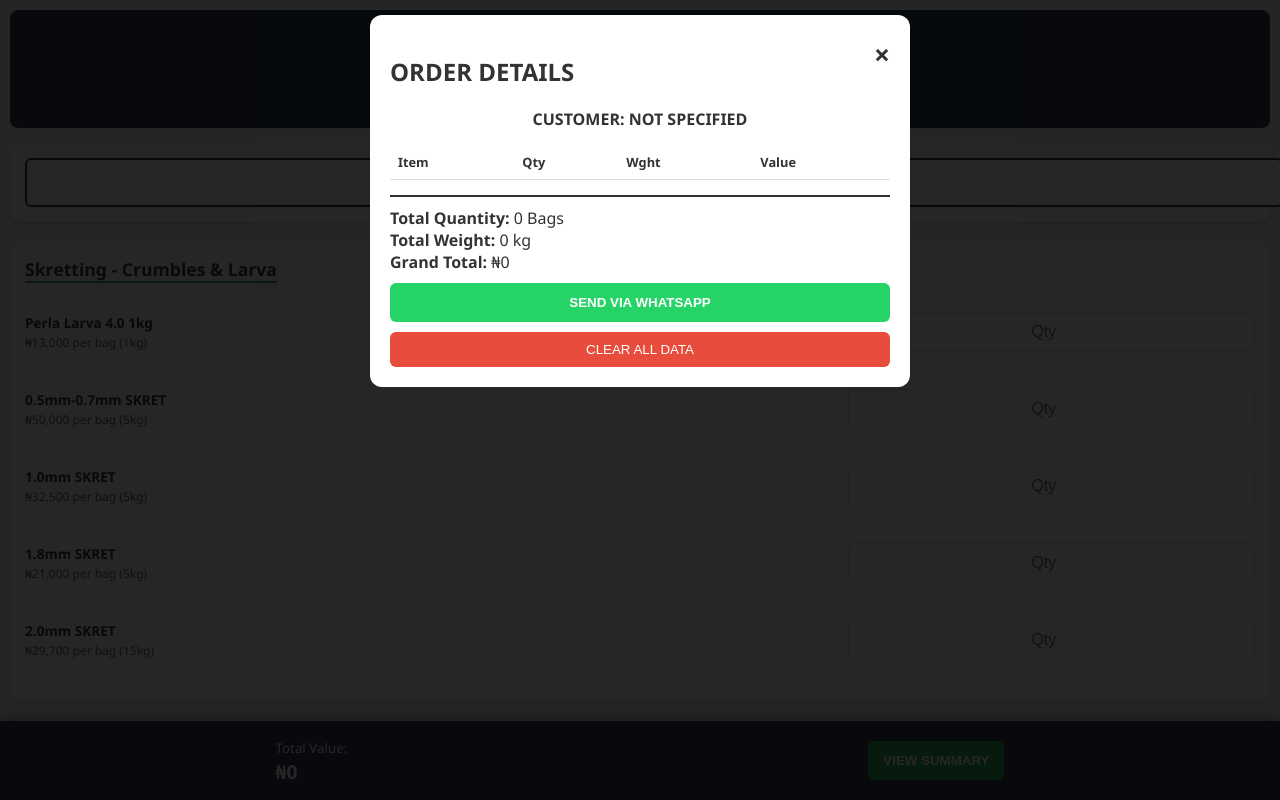
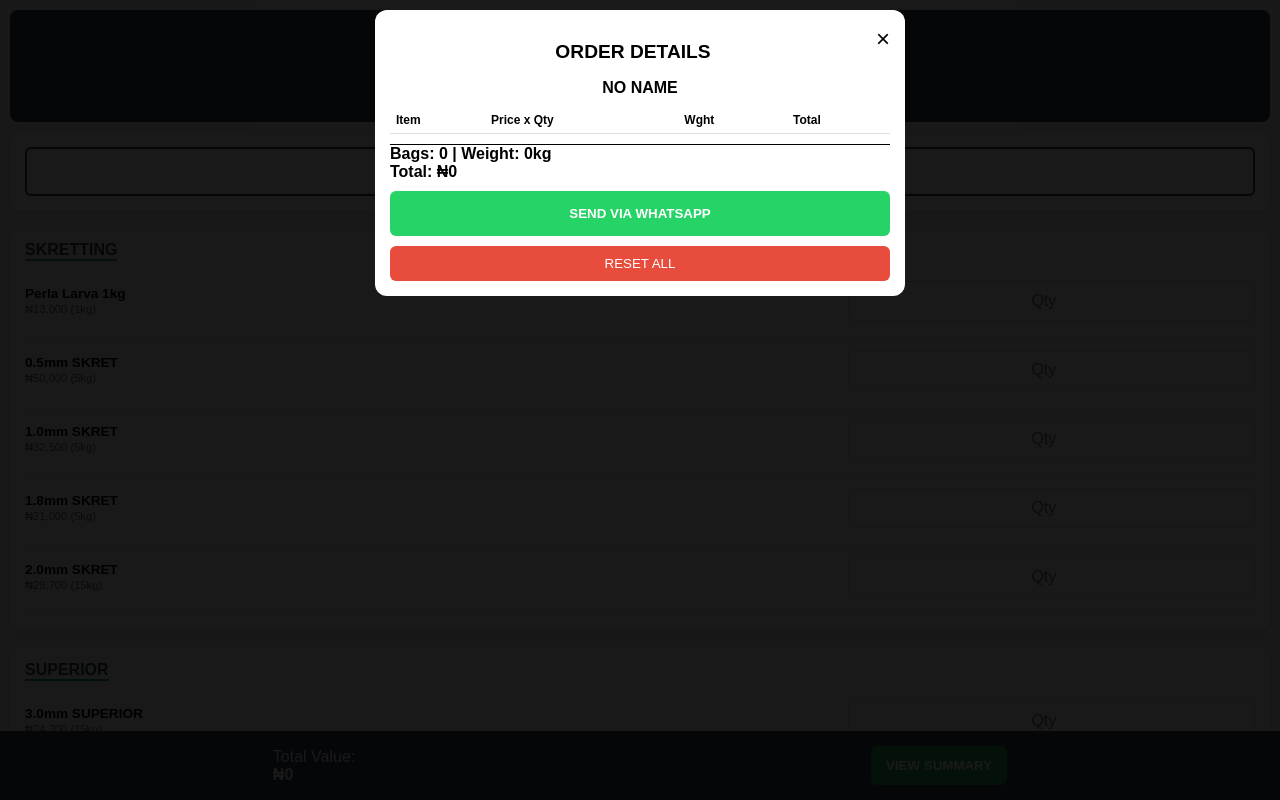
Before and after one commit to rantihub/Factoryorder, a plain HTML site: page index.html in a window 1280 px wide. Both pictures are taken after a click on the button "VIEW SUMMARY". Shown: the top 800 px of the page. Drawn offline with Linux system fonts and the light colour scheme.

Commit message:
Refactor HTML, CSS, and JavaScript for clarity
Refactor CSS styles for consistency and readability. Update HTML structure for better semantics and accessibility. Modify JavaScript functions for improved performance and clarity.

```diff
--- a/index.html
+++ b/index.html
@@ -5,146 +5,30 @@
     <meta name="viewport" content="width=device-width, initial-scale=1.0">
     <title>Factoryorder | Order Manager</title>
     <style>
-        :root {
-            --primary: #2c3e50;
-            --accent: #27ae60;
-            --bg: #f4f7f6;
-            --white: #ffffff;
-            --text: #333;
-        }
-
-        body {
-            font-family: 'Segoe UI', Tahoma, Geneva, Verdana, sans-serif;
-            background-color: var(--bg);
-            color: var(--text);
-            margin: 0;
-            padding: 10px;
-            padding-bottom: 120px;
-        }
-
-        header {
-            background: var(--primary);
-            color: white;
-            padding: 1rem;
-            text-align: center;
-            border-radius: 8px;
-            margin-bottom: 15px;
-        }
-
-        .customer-section {
-            background: var(--white);
-            padding: 15px;
-            border-radius: 10px;
-            margin-bottom: 20px;
-            box-shadow: 0 2px 5px rgba(0,0,0,0.1);
-            text-align: center;
-        }
-
-        .customer-input {
-            width: 100%;
-            padding: 12px;
-            border: 2px solid var(--primary);
-            border-radius: 6px;
-            font-size: 1.1rem;
-            font-weight: bold;
-            text-transform: uppercase;
-            text-align: center;
-        }
-
-        .category-card {
-            background: var(--white);
-            border-radius: 10px;
-            padding: 15px;
-            margin-bottom: 20px;
-            box-shadow: 0 2px 5px rgba(0,0,0,0.1);
-        }
-
-        h3 {
-            margin-top: 0;
-            color: var(--primary);
-            border-bottom: 2px solid var(--accent);
-            display: inline-block;
-            font-size: 1.1rem;
-        }
-
-        .product-row {
-            display: grid;
-            grid-template-columns: 2fr 1fr;
-            gap: 8px;
-            align-items: center;
-            padding: 12px 0;
-            border-bottom: 1px solid #eee;
-        }
-
+        :root { --primary: #2c3e50; --accent: #27ae60; --bg: #f4f7f6; --white: #ffffff; }
+        body { font-family: sans-serif; background-color: var(--bg); margin: 0; padding: 10px 10px 120px 10px; }
+        header { background: var(--primary); color: white; padding: 1rem; text-align: center; border-radius: 8px; margin-bottom: 10px; }
+        .customer-section { background: var(--white); padding: 15px; border-radius: 10px; margin-bottom: 15px; box-shadow: 0 2px 5px rgba(0,0,0,0.1); }
+        .customer-input { width: 100%; padding: 12px; border: 2px solid var(--primary); border-radius: 6px; font-size: 1.1rem; font-weight: bold; text-transform: uppercase; text-align: center; box-sizing: border-box; }
+        .category-card { background: var(--white); border-radius: 10px; padding: 15px; margin-bottom: 15px; box-shadow: 0 2px 5px rgba(0,0,0,0.1); }
+        h3 { margin: 0 0 10px 0; color: var(--primary); border-bottom: 2px solid var(--accent); display: inline-block; font-size: 1rem; text-transform: uppercase; }
+        .product-row { display: grid; grid-template-columns: 2fr 1fr; gap: 8px; align-items: center; padding: 10px 0; border-bottom: 1px solid #eee; }
         .product-info { font-weight: 600; font-size: 0.85rem; }
-        .product-meta { font-size: 0.75rem; color: #666; font-weight: normal; }
-
-        input[type="number"] {
-            width: 100%;
-            padding: 10px;
-            border: 1px solid #ddd;
-            border-radius: 6px;
-            box-sizing: border-box;
-            font-size: 1rem;
-            text-align: center;
-        }
-
-        .row-totals {
-            grid-column: span 2;
-            font-size: 0.8rem;
-            color: var(--accent);
-            font-weight: bold;
-            text-align: right;
-            margin-top: 4px;
-        }
-
-        .summary-panel {
-            position: fixed;
-            bottom: 0;
-            left: 0;
-            right: 0;
-            background: var(--primary);
-            color: white;
-            padding: 15px;
-            display: flex;
-            justify-content: space-around;
-            align-items: center;
-            box-shadow: 0 -2px 15px rgba(0,0,0,0.3);
-            z-index: 100;
-        }
-
-        .summary-btn { background: var(--accent); color: white; border: none; padding: 12px 15px; border-radius: 6px; cursor: pointer; font-weight: bold; }
-        .whatsapp-btn { background: #25D366; color: white; border: none; padding: 12px 15px; border-radius: 6px; cursor: pointer; font-weight: bold; margin-top: 10px; width: 100%; }
-
-        #reportModal {
-            display: none;
-            position: fixed;
-            top: 0; left: 0; width: 100%; height: 100%;
-            background: rgba(0,0,0,0.85);
-            z-index: 1000;
-            overflow-y: auto;
-            padding: 15px;
-            box-sizing: border-box;
-        }
-
-        .modal-content {
-            background: white;
-            padding: 20px;
-            border-radius: 12px;
-            max-width: 500px;
-            margin: auto;
-        }
-
-        table { width: 100%; border-collapse: collapse; margin-top: 15px; font-size: 0.8rem; }
-        th, td { text-align: left; padding: 8px; border-bottom: 1px solid #ddd; }
-        .close-btn { float: right; font-size: 28px; font-weight: bold; cursor: pointer; }
+        .product-meta { font-size: 0.7rem; color: #666; font-weight: normal; }
+        input[type="number"] { width: 100%; padding: 10px; border: 1px solid #ddd; border-radius: 6px; font-size: 1rem; text-align: center; box-sizing: border-box; }
+        .row-totals { grid-column: span 2; font-size: 0.75rem; color: var(--accent); font-weight: bold; text-align: right; }
+        .summary-panel { position: fixed; bottom: 0; left: 0; right: 0; background: var(--primary); color: white; padding: 15px; display: flex; justify-content: space-around; align-items: center; z-index: 100; }
+        .summary-btn { background: var(--accent); color: white; border: none; padding: 12px 15px; border-radius: 6px; font-weight: bold; }
+        #reportModal { display: none; position: fixed; top: 0; left: 0; width: 100%; height: 100%; background: rgba(0,0,0,0.9); z-index: 1000; overflow-y: auto; padding: 10px; box-sizing: border-box; }
+        .modal-content { background: white; padding: 15px; border-radius: 12px; max-width: 500px; margin: auto; }
+        table { width: 100%; border-collapse: collapse; font-size: 0.75rem; margin-top: 10px; }
+        th, td { text-align: left; padding: 6px; border-bottom: 1px solid #ddd; }
+        .whatsapp-btn { background: #25D366; color: white; border: none; padding: 15px; border-radius: 6px; width: 100%; font-weight: bold; margin-top: 10px; }
     </style>
 </head>
 <body>
 
-<header>
-    <h1>Factoryorder</h1>
-</header>
+<header><h1>Factoryorder</h1></header>
 
 <div class="customer-section">
     <input type="text" id="customer-name" class="customer-input" placeholder="CUSTOMER NAME" oninput="saveCustomer(this.value)">
@@ -153,76 +37,67 @@
 <div id="app"></div>
 
 <div class="summary-panel">
-    <div>
-        <small>Total Value:</small><br>
-        <strong style="font-size: 1.2rem;">₦<span id="grand-value">0</span></strong>
-    </div>
+    <div>Total Value:<br><strong>₦<span id="grand-value">0</span></strong></div>
     <button class="summary-btn" onclick="showSummary()">VIEW SUMMARY</button>
 </div>
 
 <div id="reportModal">
     <div class="modal-content">
-        <span class="close-btn" onclick="closeModal()">&times;</span>
-        <h2 id="modal-title">ORDER DETAILS</h2>
+        <span style="float:right; font-size:24px; cursor:pointer;" onclick="closeModal()">&times;</span>
+        <h2 style="font-size:1.2rem; text-align:center;">ORDER DETAILS</h2>
         <div id="modal-body"></div>
         <button class="whatsapp-btn" onclick="sendWhatsApp()">SEND VIA WHATSAPP</button>
-        <button onclick="resetData()" style="background: #e74c3c; color:white; border:none; padding:10px; width:100%; margin-top:10px; border-radius:6px;">CLEAR ALL DATA</button>
+        <button onclick="resetData()" style="background:#e74c3c; color:white; border:none; width:100%; padding:10px; margin-top:10px; border-radius:6px;">RESET ALL</button>
     </div>
 </div>
 
 <script>
-    // Data updated from provided images
     const dataStructure = [
-        {
-            cat: "Skretting - Crumbles & Larva",
-            items: [
-                { name: "Perla Larva 4.0 1kg", price: 13000, weight: 1 },
-                { name: "0.5mm-0.7mm SKRET", price: 50000, weight: 5 },
-                { name: "1.0mm SKRET", price: 32500, weight: 5 },
-                { name: "1.8mm SKRET", price: 21000, weight: 5 },
-                { name: "2.0mm SKRET", price: 29700, weight: 15 }
-            ]
-        },
-        {
-            cat: "Skretting - Superior & Essential",
-            items: [
-                { name: "3.0mm SKRET", price: 24300, weight: 15 },
-                { name: "4.5mm SUPERIOR NG", price: 22200, weight: 15 },
-                { name: "6.0mm SUPERIOR NG", price: 22200, weight: 15 },
-                { name: "8.0mm SUPERIOR NG", price: 22200, weight: 15 },
-                { name: "3.0 ESS", price: 23250, weight: 15 },
-                { name: "4.5 ESS", price: 21150, weight: 15 },
-                { name: "6.0 ESS", price: 19650, weight: 15 },
-                { name: "8.0 ESS", price: 18150, weight: 15 }
-            ]
-        },
-        {
-            cat: "Hendrix - Broiler Pellets",
-            items: [
-                { name: "Pre-Starter 25kg Nig", price: 20500, weight: 25 },
-                { name: "Broiler Starter Ng. 25kg", price: 19250, weight: 25 },
-                { name: "Broiler Finisher Ng. 25kg", price: 18750, weight: 25 },
-                { name: "Broiler Starter Ess. 25kg", price: 16500, weight: 25 },
-                { name: "Broiler Finisher Ess. 25kg", price: 16000, weight: 25 }
-            ]
-        },
-        {
-            cat: "Hendrix - Concentrate (CCT 5%)",
-            items: [
-                { name: "Layer Production CCT", price: 80000, weight: 50 },
-                { name: "Layer Rearer CCT", price: 77500, weight: 50 },
-                { name: "Broiler Starter CCT", price: 95000, weight: 50 },
-                { name: "Broiler Finisher CCT", price: 92500, weight: 50 },
-                { name: "Breeder CCT", price: 85000, weight: 50 }
-            ]
-        },
-        {
-            cat: "Hendrix - Mash",
-            items: [
-                { name: "Layer Production Mash", price: 13000, weight: 25 },
-                { name: "Layer Grower Mash", price: 12900, weight: 25 }
-            ]
-        }
+        { cat: "SKRETTING", items: [
+            { name: "Perla Larva 1kg", price: 13000, w: 1 },
+            { name: "0.5mm SKRET", price: 50000, w: 5 },
+            { name: "1.0mm SKRET", price: 32500, w: 5 },
+            { name: "1.8mm SKRET", price: 21000, w: 5 },
+            { name: "2.0mm SKRET", price: 29700, w: 15 }
+        ]},
+        { cat: "SUPERIOR", items: [
+            { name: "3.0mm SUPERIOR", price: 24300, w: 15 },
+            { name: "4.5mm SUPERIOR", price: 22200, w: 15 },
+            { name: "6.0mm SUPERIOR", price: 22200, w: 15 },
+            { name: "8.0mm SUPERIOR", price: 22200, w: 15 }
+        ]},
+        { cat: "ESSENTIAL", items: [
+            { name: "3.0mm ESSENTIAL", price: 23250, w: 15 },
+            { name: "4.5mm ESSENTIAL", price: 21150, w: 15 },
+            { name: "6.0mm ESSENTIAL", price: 19650, w: 15 },
+            { name: "8.0mm ESSENTIAL", price: 18150, w: 15 }
+        ]},
+        { cat: "REPRO", items: [ { name: "8.0mm Repro", price: 27000, w: 15 } ]},
+        { cat: "ADDITIVES", items: [
+            { name: "Selko pH", price: 100000, w: 25 },
+            { name: "Aqua Care", price: 47500, w: 1 }
+        ]},
+        { cat: "HENDRIX PRO", items: [
+            { name: "Prestarter 25kg", price: 20500, w: 25 },
+            { name: "BStarter Pro 25kg", price: 19250, w: 25 },
+            { name: "BGrower Pro 25kg", price: 18750, w: 25 },
+            { name: "BFinisher Pro 25kg", price: 18000, w: 25 }
+        ]},
+        { cat: "HENDRIX ESSENTIAL", items: [
+            { name: "BStarter Ess 25kg", price: 16500, w: 25 },
+            { name: "BFinisher Ess 25kg", price: 16000, w: 25 }
+        ]},
+        { cat: "CONCENTRATE", items: [
+            { name: "Layer Prod CCT", price: 80000, w: 50 },
+            { name: "Layer Rearer CCT", price: 77500, w: 50 },
+            { name: "Broiler Starter CCT", price: 95000, w: 50 },
+            { name: "Broiler Finisher CCT", price: 92500, w: 50 },
+            { name: "Breeder CCT", price: 85000, w: 50 }
+        ]},
+        { cat: "MASH", items: [
+            { name: "Layer Mash 25kg", price: 13000, w: 25 },
+            { name: "Grower Mash 25kg", price: 12900, w: 25 }
+        ]}
     ];
 
     let state = JSON.parse(localStorage.getItem('factoryOrderData')) || {};
@@ -232,26 +107,16 @@
         const app = document.getElementById('app');
         document.getElementById('customer-name').value = customerName;
         let html = '';
-
         dataStructure.forEach(group => {
             html += `<div class="category-card"><h3>${group.cat}</h3>`;
             group.items.forEach(item => {
                 const id = item.name.replace(/\s+/g, '-');
                 const qty = state[id] || '';
-                const rowVal = qty ? (qty * item.price) : 0;
-                const rowWeight = qty ? (qty * item.weight) : 0;
-
                 html += `
                     <div class="product-row">
-                        <div class="product-info">
-                            ${item.name}<br>
-                            <span class="product-meta">₦${item.price.toLocaleString()} per bag (${item.weight}kg)</span>
-                        </div>
-                        <input type="number" placeholder="Qty" value="${qty}"
-                            oninput="update('${id}', this.value)">
-                        <div class="row-totals" id="total-${id}">
-                            ${qty > 0 ? rowWeight + 'kg | ₦' + rowVal.toLocaleString() : ''}
-                        </div>
+                        <div class="product-info">${item.name}<br><span class="product-meta">₦${item.price.toLocaleString()} (${item.w}kg)</span></div>
+                        <input type="number" placeholder="Qty" value="${qty}" oninput="update('${id}', this.value)">
+                        <div class="row-totals" id="total-${id}">${qty > 0 ? (qty * item.w) + 'kg | ₦' + (qty * item.price).toLocaleString() : ''}</div>
                     </div>`;
             });
             html += `</div>`;
@@ -260,108 +125,60 @@
         calculateGrandTotals();
     }
 
-    function saveCustomer(val) {
-        customerName = val.toUpperCase();
-        localStorage.setItem('factoryCustomerName', customerName);
-    }
+    function saveCustomer(val) { customerName = val.toUpperCase(); localStorage.setItem('factoryCustomerName', customerName); }
+    function findItem(id) { for (const g of dataStructure) { for (const i of g.items) { if (i.name.replace(/\s+/g, '-') === id) return i; } } }
 
     function update(id, value) {
         const qty = parseInt(value) || 0;
-        if (qty <= 0) delete state[id];
-        else state[id] = qty;
-
+        qty <= 0 ? delete state[id] : state[id] = qty;
         localStorage.setItem('factoryOrderData', JSON.stringify(state));
-
-        const item = findItemById(id);
-        const display = document.getElementById(`total-${id}`);
-        if (qty > 0) {
-            display.innerText = `${qty * item.weight}kg | ₦${(qty * item.price).toLocaleString()}`;
-        } else {
-            display.innerText = '';
-        }
+        const item = findItem(id);
+        document.getElementById(`total-${id}`).innerText = qty > 0 ? `${qty * item.w}kg | ₦${(qty * item.price).toLocaleString()}` : '';
         calculateGrandTotals();
-    }
-
-    function findItemById(id) {
-        for (const g of dataStructure) {
-            for (const i of g.items) {
-                if (i.name.replace(/\s+/g, '-') === id) return i;
-            }
-        }
     }
 
     function calculateGrandTotals() {
         let totalVal = 0;
-        for (const [id, qty] of Object.entries(state)) {
-            const item = findItemById(id);
-            if (item) totalVal += (qty * item.price);
-        }
+        for (const [id, qty] of Object.entries(state)) { const item = findItem(id); if (item) totalVal += (qty * item.price); }
         document.getElementById('grand-value').innerText = totalVal.toLocaleString();
     }
 
     function showSummary() {
         const body = document.getElementById('modal-body');
-        let totalWeight = 0;
-        let totalVal = 0;
-        let totalQty = 0;
-
-        let tableHtml = `<div style="text-align:center; margin-bottom:10px;"><strong>CUSTOMER: ${customerName || 'NOT SPECIFIED'}</strong></div>`;
-        tableHtml += `<table><tr><th>Item</th><th>Qty</th><th>Wght</th><th>Value</th></tr>`;
+        let totalW = 0, totalV = 0, totalQ = 0;
+        let tableHtml = `<div style="text-align:center; font-weight:bold; margin-bottom:10px;">${customerName || 'NO NAME'}</div>`;
+        tableHtml += `<table><tr><th>Item</th><th>Price x Qty</th><th>Wght</th><th>Total</th></tr>`;
 
         for (const [id, qty] of Object.entries(state)) {
-            const item = findItemById(id);
+            const item = findItem(id);
             if (item) {
-                const w = qty * item.weight;
-                const v = qty * item.price;
-                totalWeight += w; totalVal += v; totalQty += qty;
-                tableHtml += `<tr><td>${item.name}</td><td>${qty}</td><td>${w}kg</td><td>₦${v.toLocaleString()}</td></tr>`;
+                const w = qty * item.w, v = qty * item.price;
+                totalW += w; totalV += v; totalQ += qty;
+                tableHtml += `<tr><td>${item.name}</td><td>₦${item.price.toLocaleString()} x ${qty}</td><td>${w}kg</td><td>₦${v.toLocaleString()}</td></tr>`;
             }
         }
-
-        tableHtml += `</table><div style="margin-top:15px; border-top:2px solid #333; padding-top:10px;">
-            <strong>Total Quantity:</strong> ${totalQty} Bags<br>
-            <strong>Total Weight:</strong> ${totalWeight} kg<br>
-            <strong>Grand Total:</strong> ₦${totalVal.toLocaleString()}</div>`;
-
+        tableHtml += `</table><div style="margin-top:10px; font-weight:bold; border-top:1px solid #000;">Bags: ${totalQ} | Weight: ${totalW}kg<br>Total: ₦${totalV.toLocaleString()}</div>`;
         body.innerHTML = tableHtml;
         document.getElementById('reportModal').style.display = 'block';
     }
 
     function sendWhatsApp() {
-        let text = "*ORDER DETAILS*\n";
-        text += `*CUSTOMER: ${customerName || 'N/A'}*\n`;
-        text += "--------------------------\n";
-        let totalVal = 0;
-        let totalW = 0;
-
+        let text = `*ORDER DETAILS*\n*CUSTOMER: ${customerName || 'N/A'}*\n--------------------------\n`;
+        let totalV = 0, totalW = 0;
         for (const [id, qty] of Object.entries(state)) {
-            const item = findItemById(id);
+            const item = findItem(id);
             if (item) {
-                const v = qty * item.price;
-                const w = qty * item.weight;
-                text += `• ${item.name}: ${qty} bags (₦${v.toLocaleString()})\n`;
-                totalVal += v;
-                totalW += w;
+                const v = qty * item.price, w = qty * item.w;
+                text += `• ${item.name}\n  ₦${item.price.toLocaleString()} x ${qty} = ₦${v.toLocaleString()} (${w}kg)\n`;
+                totalV += v; totalW += w;
             }
         }
-
-        text += `--------------------------\n*TOTAL WEIGHT:* ${totalW}kg\n*TOTAL VALUE:* ₦${totalVal.toLocaleString()}`;
+        text += `--------------------------\n*TOTAL WEIGHT:* ${totalW}kg\n*TOTAL VALUE:* ₦${totalV.toLocaleString()}`;
         window.open(`https://wa.me/?text=${encodeURIComponent(text)}`, '_blank');
     }
 
     function closeModal() { document.getElementById('reportModal').style.display = 'none'; }
-
-    function resetData() {
-        if(confirm("Clear current order and name?")) {
-            state = {};
-            customerName = '';
-            localStorage.removeItem('factoryOrderData');
-            localStorage.removeItem('factoryCustomerName');
-            init();
-            closeModal();
-        }
-    }
-
+    function resetData() { if(confirm("Clear Order?")) { state = {}; customerName = ''; localStorage.clear(); init(); closeModal(); } }
     init();
 </script>
 </body>
```
